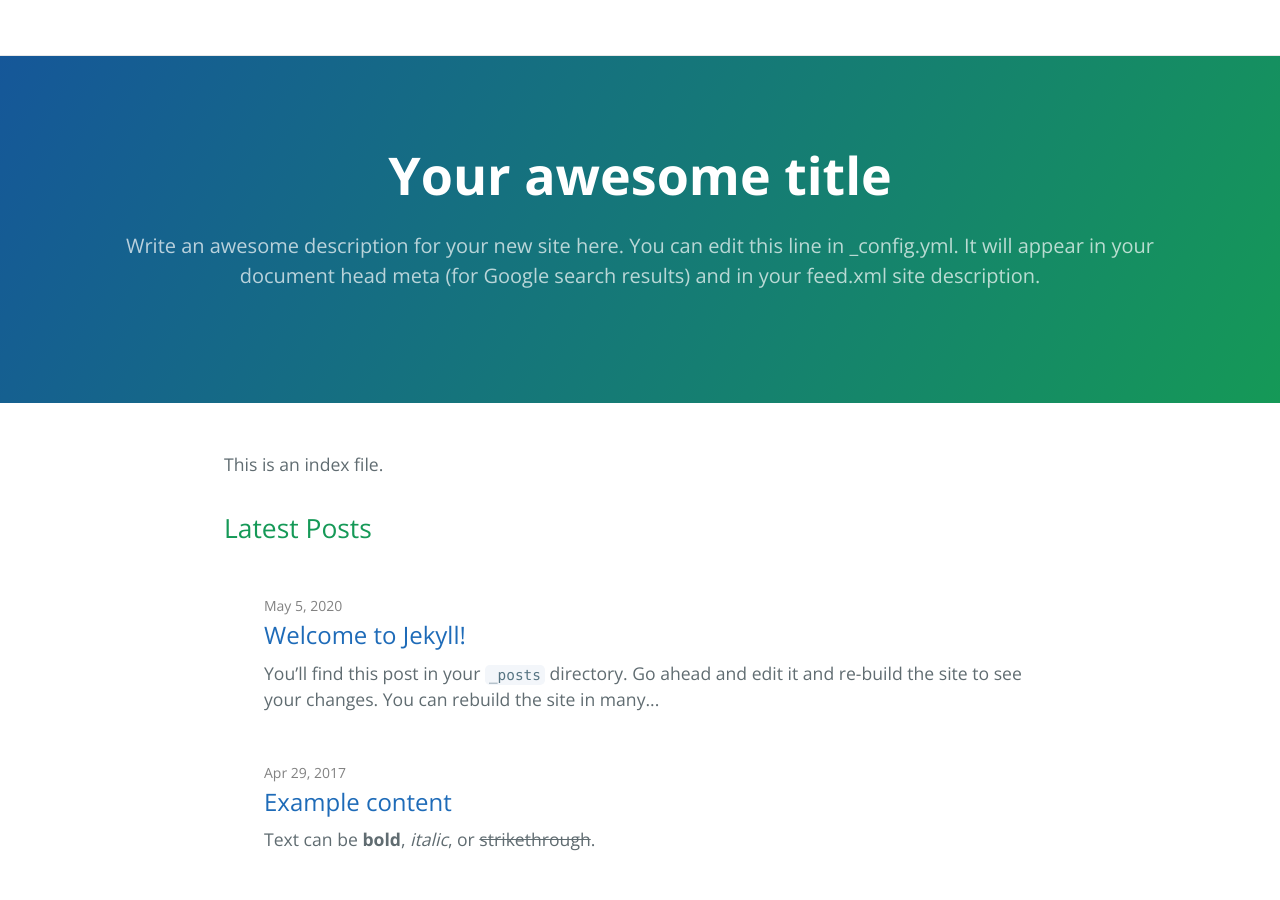
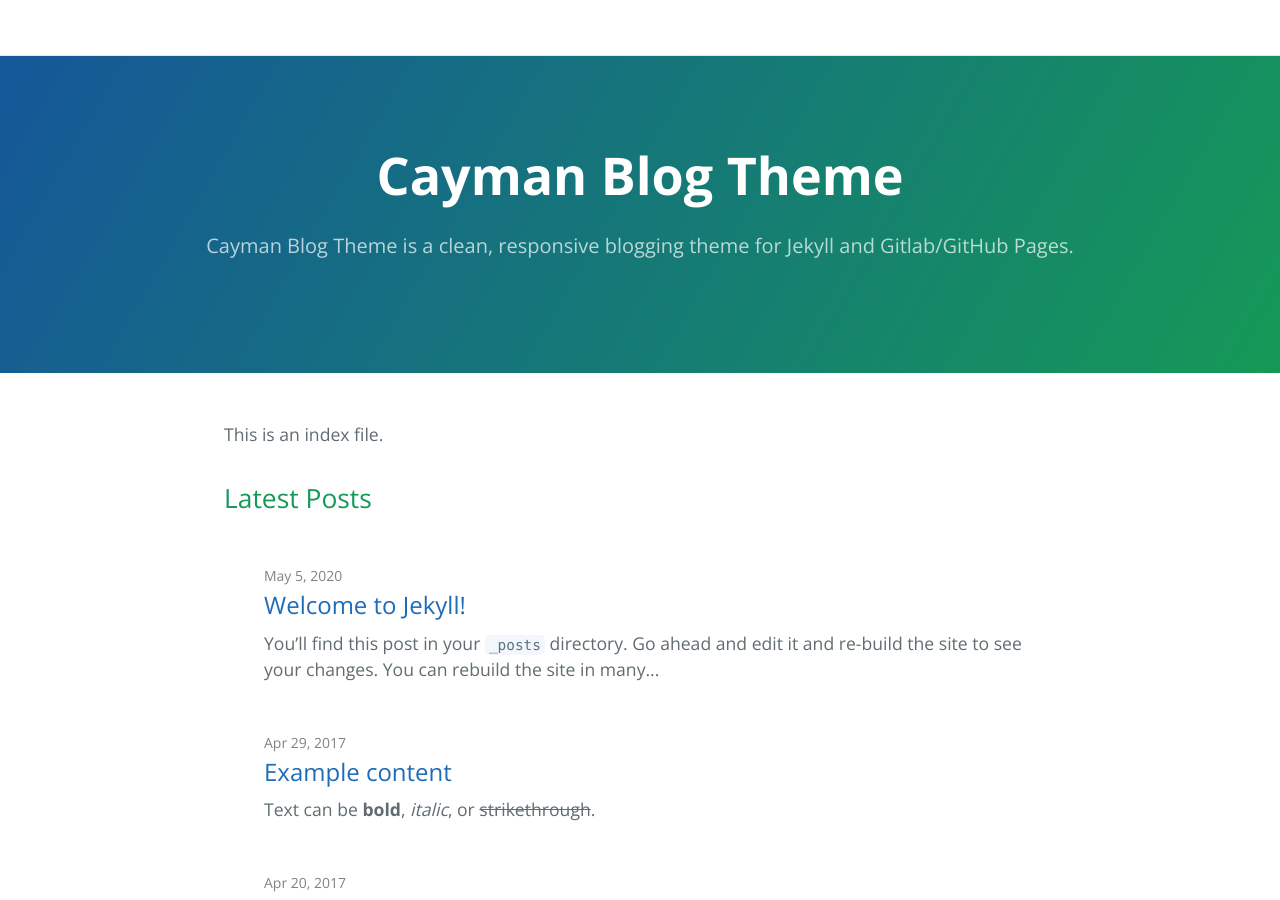
Before and after one commit to meenakshikamaraj/nmhelpdoc, a Jekyll site: the page built from index.md, in a window 1280 px wide and 900 px high. Built offline with Jekyll 4.4.1, drawn with Linux system fonts in a browser that asks for light colours.

```diff
--- a/_config.yml
+++ b/_config.yml
@@ -1,55 +1,30 @@
-# Welcome to Jekyll!
-#
-# This config file is meant for settings that affect your whole blog, values
-# which you are expected to set up once and rarely edit after that. If you find
-# yourself editing this file very often, consider using Jekyll's data files
-# feature for the data you need to update frequently.
-#
-# For technical reasons, this file is *NOT* reloaded automatically when you use
-# 'bundle exec jekyll serve'. If you change this file, please restart the server process.
-#
-# If you need help with YAML syntax, here are some quick references for you:
-# https://learn-the-web.algonquindesign.ca/topics/markdown-yaml-cheat-sheet/#yaml
-# https://learnxinyminutes.com/docs/yaml/
-#
-# Site settings
-# These are used to personalize your new site. If you look in the HTML files,
-# you will see them accessed via {{ site.title }}, {{ site.email }}, and so on.
-# You can create any custom variable you would like, and they will be accessible
-# in the templates via {{ site.myvariable }}.
+title: Cayman Blog Theme
+description: Cayman Blog Theme is a clean, responsive blogging theme for Jekyll and Gitlab/GitHub Pages.
+show_downloads: true
 
-title: Your awesome title
-email: your-email@example.com
-description: >- # this means to ignore newlines until "baseurl:"
-  Write an awesome description for your new site here. You can edit this
-  line in _config.yml. It will appear in your document head meta (for
-  Google search results) and in your feed.xml site description.
-baseurl: "nmhelpdoc" # the subpath of your site, e.g. /blog
-url: "" # the base hostname & protocol for your site, e.g. http://example.com
-twitter_username: jekyllrb
-github_username:  jekyll
+baseurl: "/cayman-blog" # change this to the subpath of your site, e.g. /blog. Leave it empty if you don't need it.
+url: "https://lorepirri.github.io" # change this to the base hostname & protocol for your site
 
-# Build settings
-theme: jekyll-theme-cayman
+
+google_analytics:
+
+# cayman-blog date format
+# refer to http://shopify.github.io/liquid/filters/date/ if you want to customize this
+cayman-blog:
+  date_format: "%b %-d, %Y"
+
+theme: # leave it empty
+
+# social
+author: lorepirri
+image: /thumbnail-jumbo.png
+twitter:
+  username: lorepirri
+
 plugins:
-  - jekyll-feed
+  - jekyll-target-blank
 
-# Exclude from processing.
-# The following items will not be processed, by default.
-# Any item listed under the `exclude:` key here will be automatically added to
-# the internal "default list".
-#
-# Excluded items can be processed by explicitly listing the directories or
-# their entries' file path in the `include:` list.
-#
-# exclude:
-#   - .sass-cache/
-#   - .jekyll-cache/
-#   - gemfiles/
-#   - Gemfile
-#   - Gemfile.lock
-#   - node_modules/
-#   - vendor/bundle/
-#   - vendor/cache/
-#   - vendor/gems/
-#   - vendor/ruby/
+target-blank:
+    rel: nofollow
+
+header_page_refs: ['now', 'about', 'contact']
```
Also changed, not shown: _config_minima.yml (added, +55 -0 lines).
